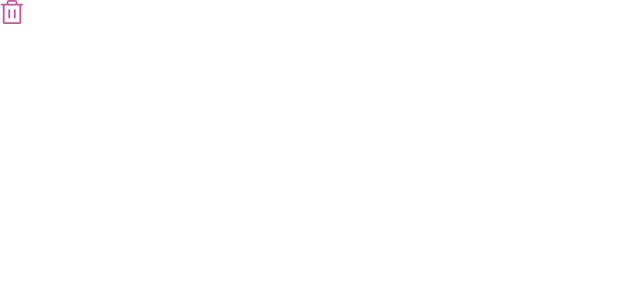
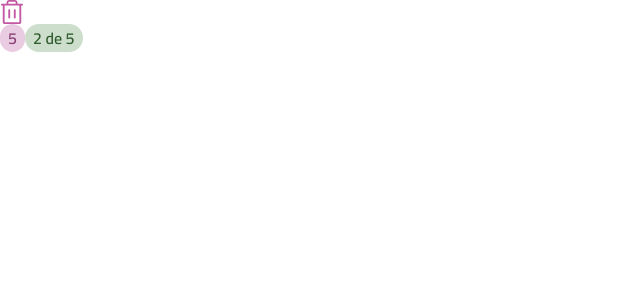
Before and after one commit to DevVitorlevi/ToDoList, a React (Vite) app in the folder todolist/: page / in a window 1280 px wide. Shown: the top 300 px of the page, without its empty margins (0-640 px from the left). Built offline with nearby package versions, Linux system fonts and the light colour scheme.

Commit message:
feat(components): create the badge component

```diff
--- a/todolist/src/App.tsx
+++ b/todolist/src/App.tsx
@@ -1,13 +1,18 @@
 import TrashIcon from "./assets/icons/trash.svg?react";
-import Icon from "./components/icon";
+import Icon from "./icon";
 import { Text } from "./components/text";
-
+import Badge from "./components/badge";
 export default function App() {
   return (
     <>
       <Text as="div" variant={"body-md"} className="text-pink-base">
         <Icon svg={TrashIcon} className="w-6 h-6 fill-current" />
       </Text>
+
+      <div>
+        <Badge variant={"secundary"}>5</Badge>
+        <Badge variant={"primary"}>2 de 5</Badge>
+      </div>
     </>
   )
 }
--- /dev/null
+++ b/todolist/src/components/badge.tsx
@@ -0,0 +1,41 @@
+/* eslint-disable react-refresh/only-export-components */
+import { Text } from "./text";
+import React from "react";
+import { cva, type VariantProps } from "class-variance-authority";
+
+export const badgeVariants = cva("inline-flex items-center justify-center rounded-full", {
+  variants: {
+    variant: {
+      primary: "bg-green-light",
+      secundary: "bg-pink-light",
+    },
+    size: {
+      sm: "py-0.5 px-2"
+    },
+  },
+  defaultVariants: {
+    variant: "primary",
+    size: "sm"
+  }
+})
+export const textVariants = cva("", {
+  variants: {
+    variant: {
+      primary: "text-green-dark",
+      secundary: "text-pink-dark"
+    }
+  },
+  defaultVariants: {
+    variant: "primary"
+  }
+})
+interface BadgeProps extends React.ComponentProps<"div">, VariantProps<typeof badgeVariants> {
+
+}
+export default function Badge({ variant, size, children, className, ...props }: BadgeProps) {
+  return (
+    <div className={badgeVariants({ variant, size, className })} {...props} >
+      <Text variant={"body-md-bold"} className={textVariants({ variant })}>{children}</Text>
+    </div>
+  )
+}
```
Also changed, not shown: todolist/src/icon.tsx (renamed from todolist/src/components/icon.tsx).
